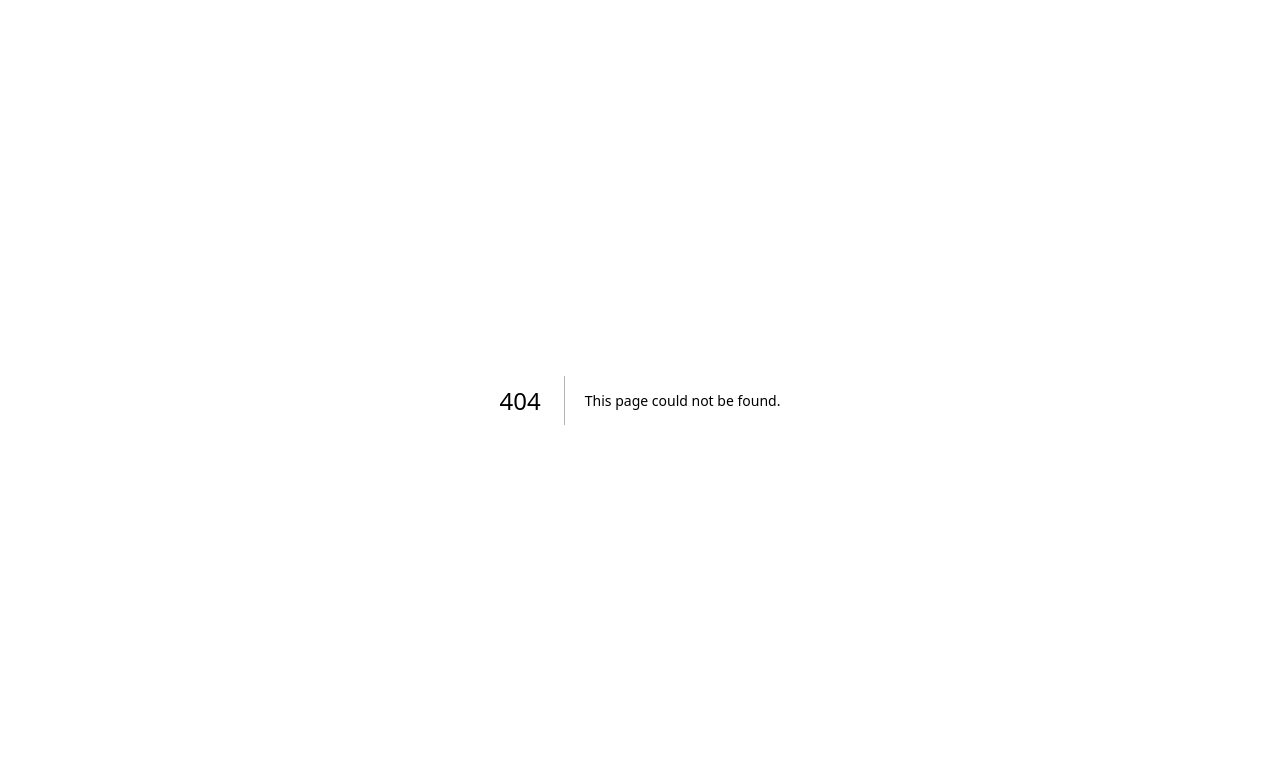
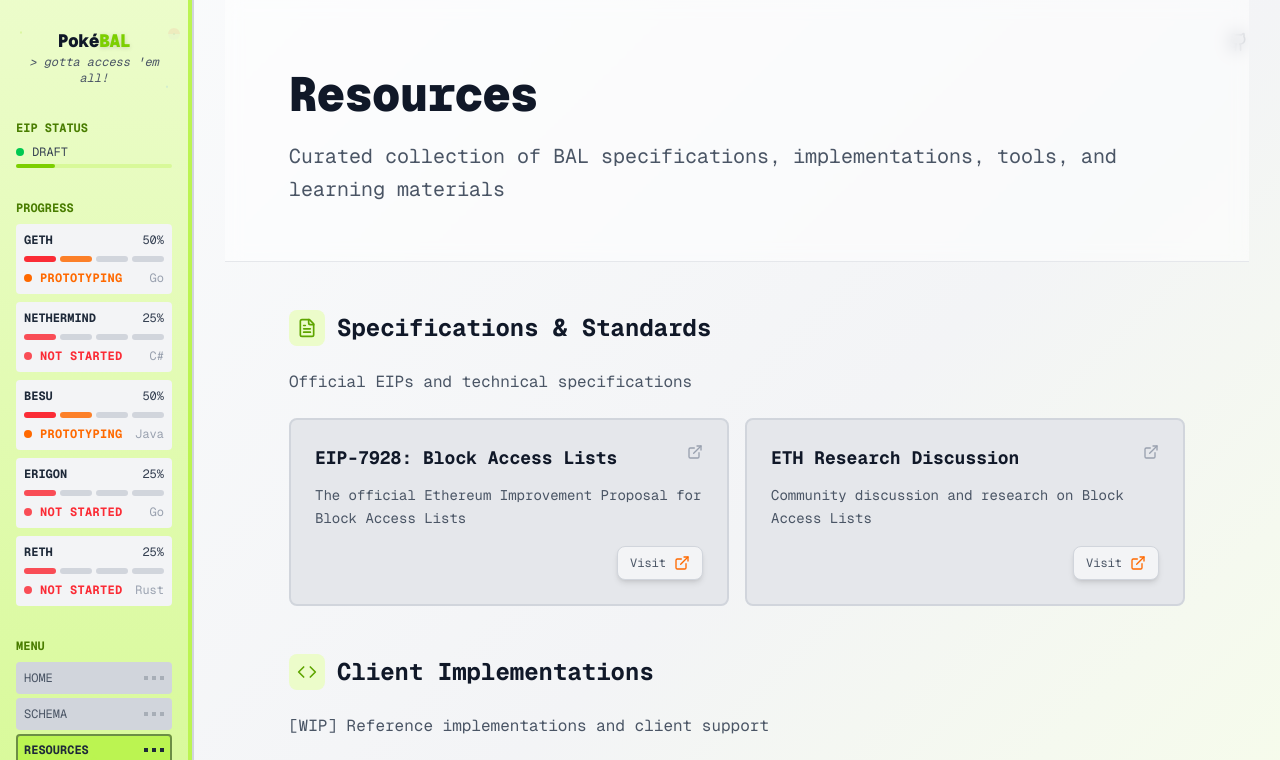
Before and after one commit to raxhvl/pokebal, a Next.js app: page /resources in a window 1280 px wide. Before the commit this address had no page. Shown: the top 760 px of the page. Built offline with nearby package versions, Linux system fonts and the light colour scheme.

Commit message:
✨ feat: Resources

```diff
--- /dev/null
+++ b/src/app/resources/page.tsx
@@ -0,0 +1,84 @@
+import {
+  ExternalLink,
+  BookOpen,
+  Code,
+  Wrench,
+  GraduationCap,
+  FileText,
+} from "lucide-react";
+import DocLayout from "../../components/DocLayout";
+import AnchorHeading from "../../components/AnchorHeading";
+import SecondaryButton from "../../components/SecondaryButton";
+import resourcesData from "../../data/resources.json";
+
+const categoryIcons = {
+  specifications: FileText,
+  implementations: Code,
+  tools: Wrench,
+  research: BookOpen,
+  tutorials: GraduationCap,
+};
+
+export default function ResourcesPage() {
+  return (
+    <DocLayout
+      title="Resources"
+      subtitle="Curated collection of BAL specifications, implementations, tools, and learning materials"
+    >
+      <div className="space-y-12">
+        {resourcesData.categories.map((category) => {
+          const IconComponent =
+            categoryIcons[category.id as keyof typeof categoryIcons] ||
+            FileText;
+
+          return (
+            <section id={category.id} key={category.id} className="not-prose">
+              <div className="flex items-center gap-3 mb-6">
+                <div className="p-2 bg-lime-100 dark:bg-lime-900/30 rounded-lg">
+                  <IconComponent className="w-5 h-5 text-lime-600 dark:text-lime-400" />
+                </div>
+                <AnchorHeading
+                  id={category.id}
+                  level={2}
+                  className="text-2xl font-bold text-gray-900 dark:text-gray-100"
+                >
+                  {category.title}
+                </AnchorHeading>
+              </div>
+
+              <p className="text-gray-600 dark:text-gray-400 mb-6">
+                {category.description}
+              </p>
+
+              <div className="grid gap-4 lg:grid-cols-2">
+                {category.resources.map((resource, index) => (
+                  <div
+                    key={index}
+                    className="bg-gray-200 dark:bg-gray-800 border-2 border-gray-300 dark:border-gray-700 rounded-lg p-6 hover:border-lime-400 dark:hover:border-lime-500 transition-colors group"
+                  >
+                    <div className="flex items-start justify-between gap-4 mb-3">
+                      <h3 className="text-lg font-bold text-gray-900 dark:text-gray-100 group-hover:text-lime-600 dark:group-hover:text-lime-400 transition-colors">
+                        {resource.title}
+                      </h3>
+                      <ExternalLink className="w-4 h-4 text-gray-400 group-hover:text-lime-500 transition-colors flex-shrink-0" />
+                    </div>
+
+                    <p className="text-gray-600 dark:text-gray-400 mb-4 text-sm leading-relaxed">
+                      {resource.description}
+                    </p>
+
+                    <div className="flex justify-end">
+                      <SecondaryButton href={resource.url} external>
+                        Visit
+                      </SecondaryButton>
+                    </div>
+                  </div>
+                ))}
+              </div>
+            </section>
+          );
+        })}
+      </div>
+    </DocLayout>
+  );
+}
--- a/src/components/Sidebar.tsx
+++ b/src/components/Sidebar.tsx
@@ -39,6 +39,10 @@ export default function Sidebar({ clientsData }: SidebarProps) {
 
   const handleSchemaClick = () => {
     router.push("/schema");
+  };
+
+  const handleResourcesClick = () => {
+    router.push("/resources");
   };
 
   const handleSpecsClick = () => {
@@ -157,6 +161,12 @@ export default function Sidebar({ clientsData }: SidebarProps) {
             >
               SCHEMA
             </MenuButton>
+            <MenuButton
+              isActive={pathname === "/resources"}
+              onClick={handleResourcesClick}
+            >
+              RESOURCES
+            </MenuButton>
           </div>
         </div>
       </div>
--- /dev/null
+++ b/src/data/resources.json
@@ -0,0 +1,33 @@
+{
+  "categories": [
+    {
+      "id": "specifications",
+      "title": "Specifications & Standards",
+      "description": "Official EIPs and technical specifications",
+      "resources": [
+        {
+          "title": "EIP-7928: Block Access Lists",
+          "description": "The official Ethereum Improvement Proposal for Block Access Lists",
+          "url": "https://eips.ethereum.org/EIPS/eip-7928"
+        },
+        {
+          "title": "ETH Research Discussion",
+          "description": "Community discussion and research on Block Access Lists",
+          "url": "https://ethresear.ch/t/block-level-access-lists-bals/22331/6"
+        }
+      ]
+    },
+    {
+      "id": "implementations",
+      "title": "Client Implementations",
+      "description": "[WIP] Reference implementations and client support",
+      "resources": [
+        {
+          "title": "Geth Implementation",
+          "description": "Go-Ethereum implementation of BAL support",
+          "url": "https://github.com/ethereum/go-ethereum/pull/31959"
+        }
+      ]
+    }
+  ]
+}
```
